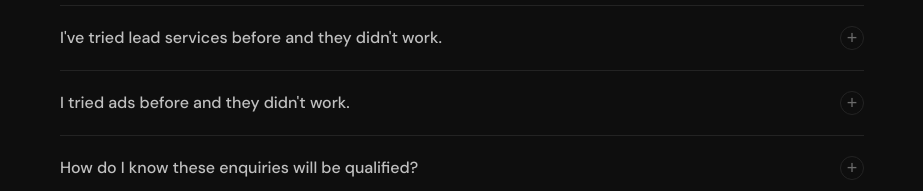
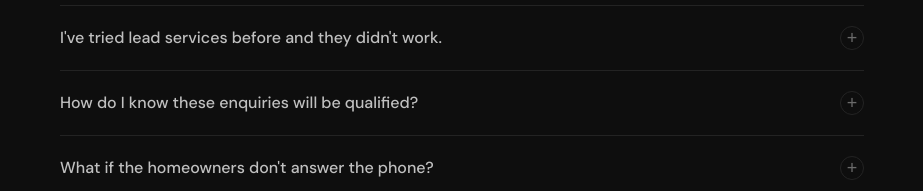
Before and after one commit to emmanuelxkan-code/n28-thankyou, a React (Vite) app: page / in a window 1280 px wide. Shown: the part 1114-1305 px from the top of the page, without its empty margins (178-1101 px from the left). Built offline with nearby package versions, Linux system fonts and the light colour scheme.

Commit message:
Add files via upload

```diff
--- a/src/App.jsx
+++ b/src/App.jsx
@@ -44,7 +44,7 @@ const Video = () => (
     }}
   >
     <iframe
-      src="https://player.vimeo.com/video/1193557003?autoplay=1&muted=1&loop=0&autopause=0&title=0&byline=0&portrait=0&dnt=1"
+      src="https://player.vimeo.com/video/1197865631?autoplay=1&muted=1&loop=0&autopause=0&title=0&byline=0&portrait=0&dnt=1"
       style={{
         position: 'absolute',
         top:      0,
@@ -64,10 +64,7 @@ const Video = () => (
 const FAQ_ITEMS = [
   {
     q: "I've tried lead services before and they didn't work.",
-    a: "Ads are a science and they work when there's a real system behind them. Most agencies don't have one, we do.",
-  },
-  {
-    q: "I tried ads before and they didn't work.",
+    a: "Those companies sell you leads, we book estimates with qualified homeowners directly onto your calendar.",
     a: "Ads are a science and they work when there's a real system behind them. Most agencies don't have one, we do.",
   },
   {
```
